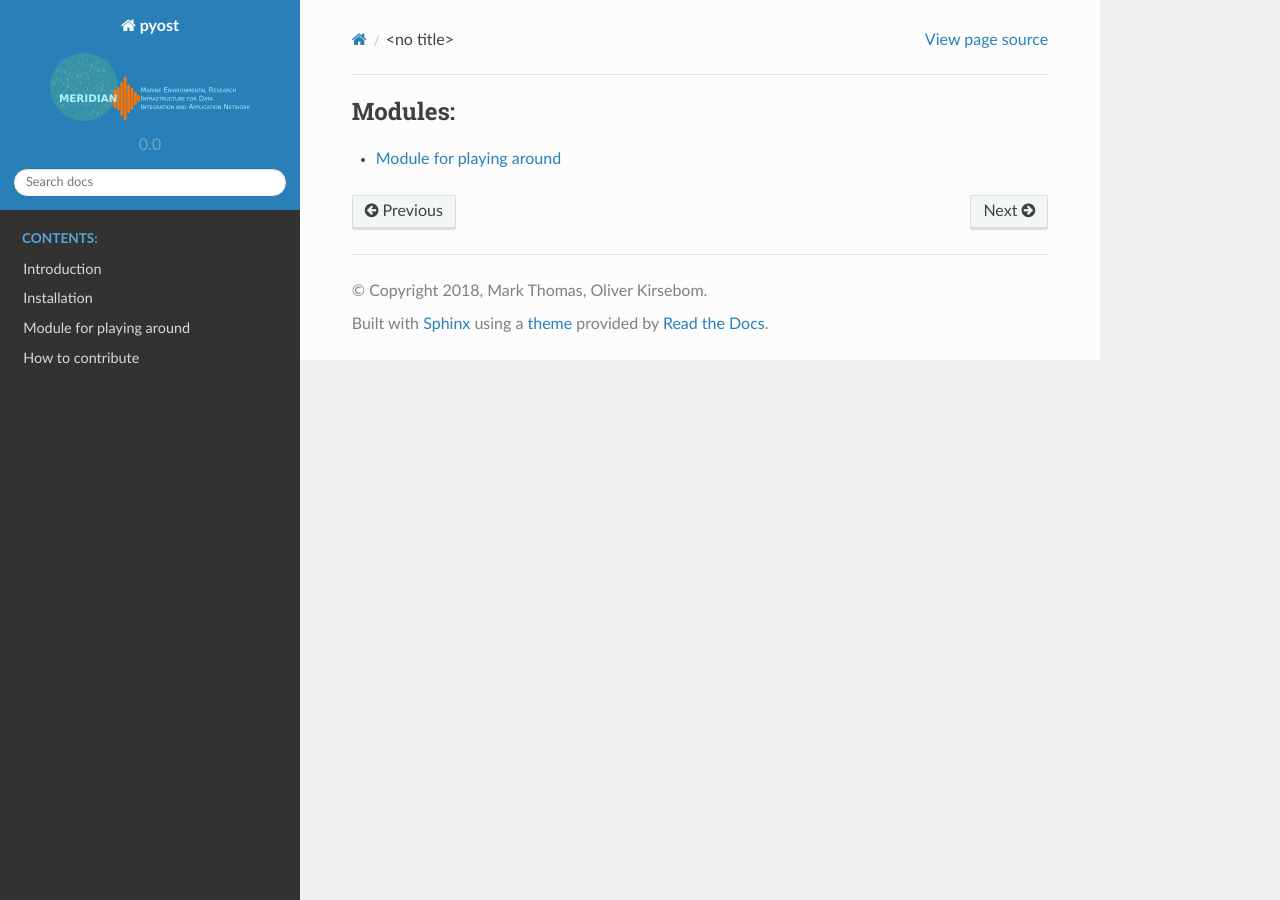
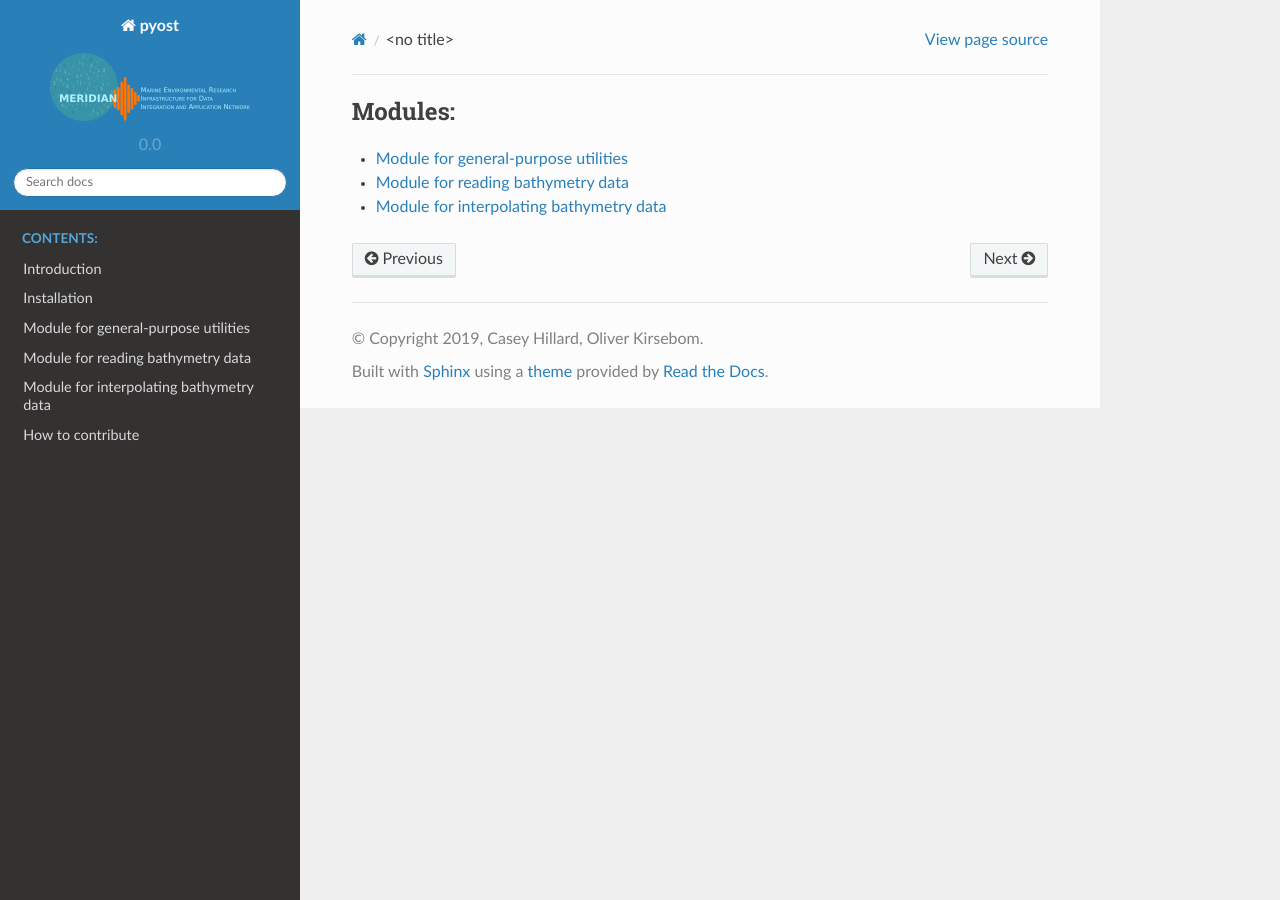
Before and after one commit to cxzhangqi/kadlu, a Sphinx documentation site: the page built from docs/source/modules.rst, in a window 1280 px wide. Built offline with Sphinx 7.4.7 and the Read the Docs theme 2.0.0, drawn with Linux system fonts in a browser that asks for light colours; formulas are drawn with MathJax 3.

Commit message:
updated docs

```diff
--- /dev/null
+++ b/docs/source/bathy_interpolator.rst
@@ -0,0 +1,5 @@
+Module for interpolating bathymetry data
+========================================
+
+.. automodule:: bathy_interpolator
+   :members:
--- /dev/null
+++ b/docs/source/bathy_reader.rst
@@ -0,0 +1,5 @@
+Module for reading bathymetry data
+==================================
+
+.. automodule:: bathy_reader
+   :members:
--- a/docs/source/conf.py
+++ b/docs/source/conf.py
@@ -20,8 +20,8 @@ sys.path.insert(0, os.path.abspath('../../pyost'))
 # -- Project information -----------------------------------------------------
 
 project = 'pyost'
-copyright = '2018, Mark Thomas, Oliver Kirsebom'
-author = 'Mark Thomas, Oliver Kirsebom'
+copyright = '2019, Casey Hillard, Oliver Kirsebom'
+author = 'Casey Hillard, Oliver Kirsebom'
 
 # The short X.Y version
 version = '0.0'
@@ -140,7 +140,7 @@ latex_elements = {
 #  author, documentclass [howto, manual, or own class]).
 latex_documents = [
     (master_doc, 'pyost.tex', 'pyost Documentation',
-     'Mark Thomas, Oliver Kirsebom', 'manual'),
+     'Casey Hillard, Oliver Kirsebom', 'manual'),
 ]
 
 
--- a/docs/source/introduction.rst
+++ b/docs/source/introduction.rst
@@ -2,6 +2,6 @@ Introduction
 ============
 
 Welcome to the Ocean Soundscape Toolbox, pyost.
-The main developers of pyost are Mark Thomas and Oliver Kirsebom,
+The main developers of pyost are Casey Hillard and Oliver Kirsebom,
 members of `MERIDIAN project <http://meridian.cs.dal.ca/>`_'s data analytics team.
 pyost is written in Python and provides tools useful for modeling underwater soundscapes.
--- a/docs/source/modules.rst
+++ b/docs/source/modules.rst
@@ -2,4 +2,6 @@
    :maxdepth: 2
    :caption: Modules:
 
-   play
+   util
+   bathy_reader
+   bathy_interpolator
--- a/docs/source/play.rst
+++ /dev/null
@@ -1,5 +0,0 @@
-Module for playing around
-=========================
-
-.. automodule:: play
-   :members:
--- /dev/null
+++ b/docs/source/util.rst
@@ -0,0 +1,5 @@
+Module for general-purpose utilities
+====================================
+
+.. automodule:: util
+   :members:
```
Also changed, not shown: 7 other files.
